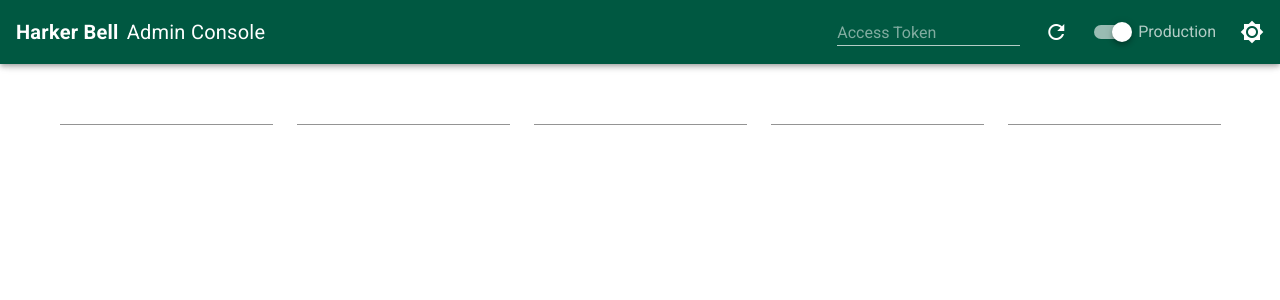
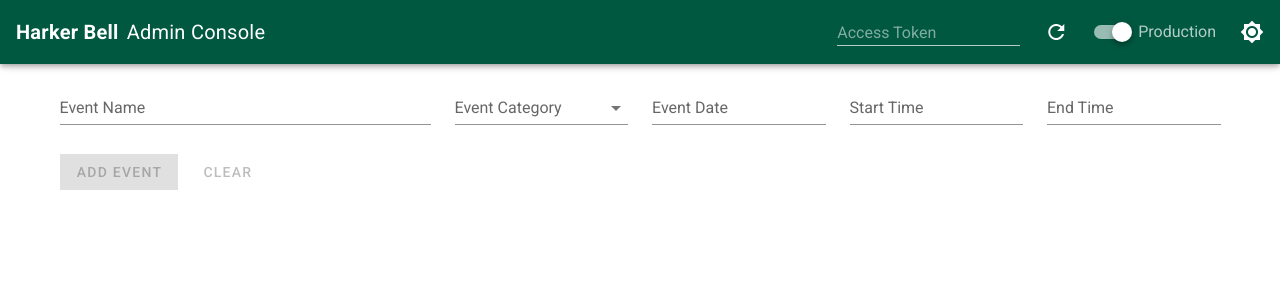
Before and after one commit to HarkerDev/harker-bell-admin, a Vue app: page /addevent in a window 1280 px wide. Shown: the top 300 px of the page. Built offline with nearby package versions, Linux system fonts and the light colour scheme.

Commit message:
Add page for adding events

```diff
--- a/src/App.vue
+++ b/src/App.vue
@@ -45,7 +45,7 @@ export default {
     },
   },
   created() {
-    this.$vuetify.theme.dark = localStorage.getItem("darkMode") == "true";
+    this.$vuetify.theme.dark = localStorage.getItem("darkTheme") == "true";
   },
   computed: {
     baseUrl() {
--- a/src/views/AddEvent.vue
+++ b/src/views/AddEvent.vue
@@ -1,57 +1,153 @@
 <template>
   <v-container>
     <v-row>
-      <v-col>
-        <v-text-field v-model="event.name"></v-text-field>
+      <v-col cols="7" md="3" lg="4" xl="3">
+        <v-text-field v-model="event.name" label="Event Name"></v-text-field>
       </v-col>
-      <v-col>
-        <v-text-field v-model="event.category"></v-text-field>
+      <v-col cols="5" md="3" lg="2">
+        <v-select v-model="event.category" :items="categories" label="Event Category"></v-select>
       </v-col>
-      <v-col>
-        <v-text-field v-model="event.start"></v-text-field>
+      <v-col cols="4" md="2">
+        <v-menu v-model="menus.date" :close-on-content-click="false" offset-y min-width="290px">
+          <template v-slot:activator="{on}">
+            <v-text-field v-model="event.date" label="Event Date" readonly v-on="on"></v-text-field>
+          </template>
+          <v-date-picker v-model="event.date" :allowed-dates="allowedDate" no-title @input="menus.date = false"></v-date-picker>
+        </v-menu>
       </v-col>
-      <v-col>
-        <v-text-field v-model="event.end"></v-text-field>
+      <v-col cols="4" md="2">
+        <!-- https://github.com/vuetifyjs/vuetify/issues/4502 -->
+        <v-menu v-model="menus.start" :close-on-content-click="false" offset-y min-width="240px" @input="value => value && $refs.timepicker1 && ($refs.timepicker1.selectingHour = true)">
+          <template v-slot:activator="{on}">
+            <v-text-field v-model="event.start" label="Start Time" readonly v-on="on"></v-text-field>
+          </template>
+          <v-time-picker v-model="event.start" ref="timepicker1" ampm-in-title></v-time-picker>
+        </v-menu>
       </v-col>
-      <v-col>
-        <v-text-field v-model="event.date"></v-text-field>
+      <v-col cols="4" md="2">
+        <v-menu v-model="menus.end" :close-on-content-click="false" offset-y min-width="240px" @input="value => value && $refs.timepicker2 && ($refs.timepicker2.selectingHour = true)">
+          <template v-slot:activator="{on}">
+            <v-text-field v-model="event.end" label="End Time" readonly v-on="on"></v-text-field>
+          </template>
+          <v-time-picker v-model="event.end" ref="timepicker2" ampm-in-title></v-time-picker>
+        </v-menu>
       </v-col>
     </v-row>
+    <v-row dense>
+      <v-col cols="auto">
+        <v-btn color="primary" :disabled="hasEmpty" :loading="loading" tile @click="submit">Add Event</v-btn>
+      </v-col>
+      <v-col cols="auto">
+        <v-btn color="primary" :disabled="allEmpty" text tile @click="clear">Clear</v-btn>
+      </v-col>
+    </v-row>
+    <v-snackbar v-model="snackbars.success" color="success" bottom left :timeout="5000">Successfully updated for {{onlineUsers}} online users.</v-snackbar>
+    <v-snackbar v-model="snackbars.error" color="error" bottom left :timeout="5000">An error occurred. Check your access token.</v-snackbar>
   </v-container>
 </template>
 
 <script>
 export default {
+  props: {
+    accessToken: {
+      type: String,
+      required: true
+    },
+    baseUrl: {
+      type: String,
+      required: true
+    },
+  },
   data() {
     return {
       event: {
-        name: "",
-        category: "",
-        date: "",
-        start: "",
-        end: "",
-      }
+        name: this.$route.query.name || "",
+        category: this.$route.query.category || "",
+        date: this.$route.query.date || "",
+        start: this.$route.query.start || "",
+        end: this.$route.query.end || "",
+      },
+      categories: ["schoolwide", "academics", "important", "athspirit", "extra", "perfarts", "clubs", "special", "info", "other"],
+      loading: false,
+      menus: {
+        date: false,
+        start: false,
+        end: false,
+      },
+      snackbars: {
+        error: false,
+        success: false,
+      },
+      onlineUsers: 0,
     };
   },
+  computed: {
+    allEmpty() {
+      for (const field of Object.keys(this.event))
+        if (this.event[field].length != 0) return false;
+      return true;
+    },
+    hasEmpty() {
+      for (const field of Object.keys(this.event))
+        if (this.event[field].length == 0) return true;
+      return false;
+    },
+  },
+  watch: {
+    async "snackbars.success"(open) {
+      if (open) {
+        const response = await fetch(this.baseUrl+"/api/clients", {
+          method: "GET",
+        });
+        this.onlineUsers = await response.text();
+      }
+    },
+  },
   methods: {
-    submit() {
-      /*return fetch("https://bell.dev.harker.org/admin/addEvents", {
+    allowedDate(dateString) {
+      let date = new Date(dateString);
+      return date.getUTCDay() > 0 && date.getUTCDay() < 6;
+    },
+    clear() {
+      for (const field of Object.keys(this.event))
+        this.event[field] = "";
+    },
+    async submit() {
+      this.loading = true;
+      const response = await fetch(this.baseUrl+"/admin/addEvents", {
         method: "POST",
-        headers: {
-          "Content-Type": "application/json"
-        },
+        headers: {"Content-Type": "application/json"},
         body: JSON.stringify({
           access_token: this.accessToken,
-          date: this.date, // ISO!!!
           clear_all: false,
-          events: [this.event],
+          date: this.event.date+"T00:00:00.000Z",
+          events: [{
+            name: this.event.name,
+            category: this.event.category,
+            start: this.event.date+"T"+this.event.start+":00.000Z",
+            end: this.event.date+"T"+this.event.end+":00.000Z",
+          }],
         }),
-      }).then(response => {
-
-      }).catch(error => {
-
-      });*/
-    }
+      });
+      if (response.ok) this.snackbars.success = true;
+      else this.snackbars.error = true;
+      this.clear();
+      this.loading = false;
+    },
   },
 };
 </script>
+
+<style>
+.v-time-picker-title__time .v-picker__title__btn, .v-time-picker-title__time span {
+  font-size: 36px;
+  height: 32px;
+}
+.v-time-picker-title__ampm {
+  margin-top: 0;
+  margin-bottom: 0;
+}
+.v-picker--time .v-picker__body {
+  width: 240px !important;
+}
+</style>
```
